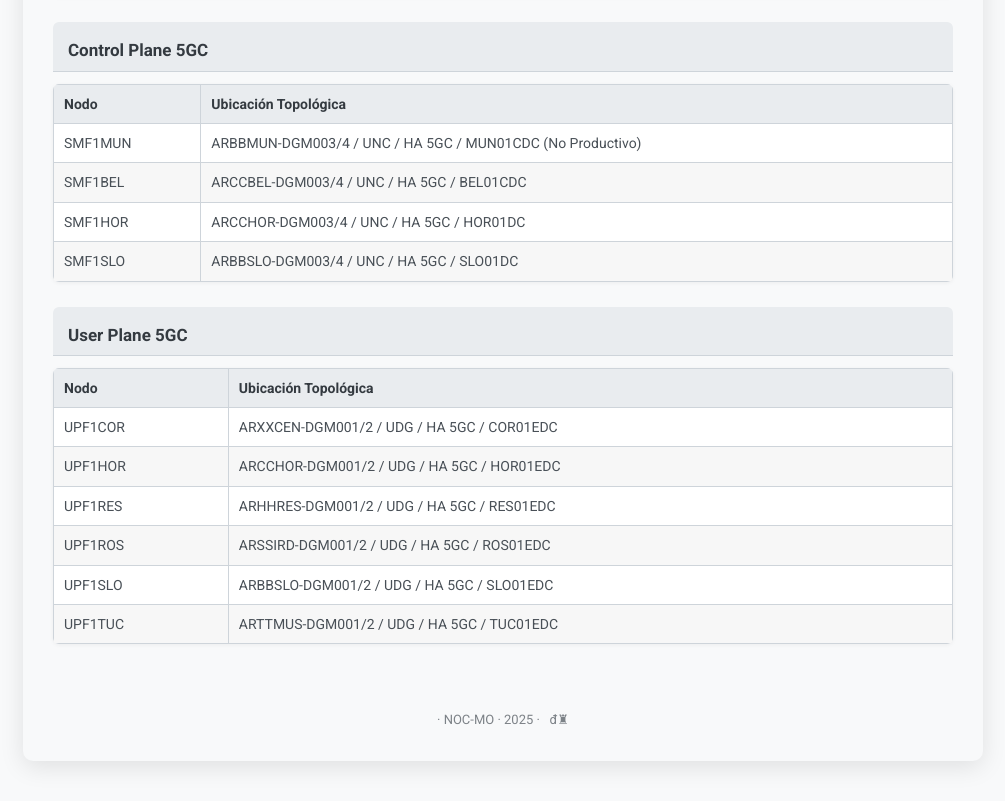
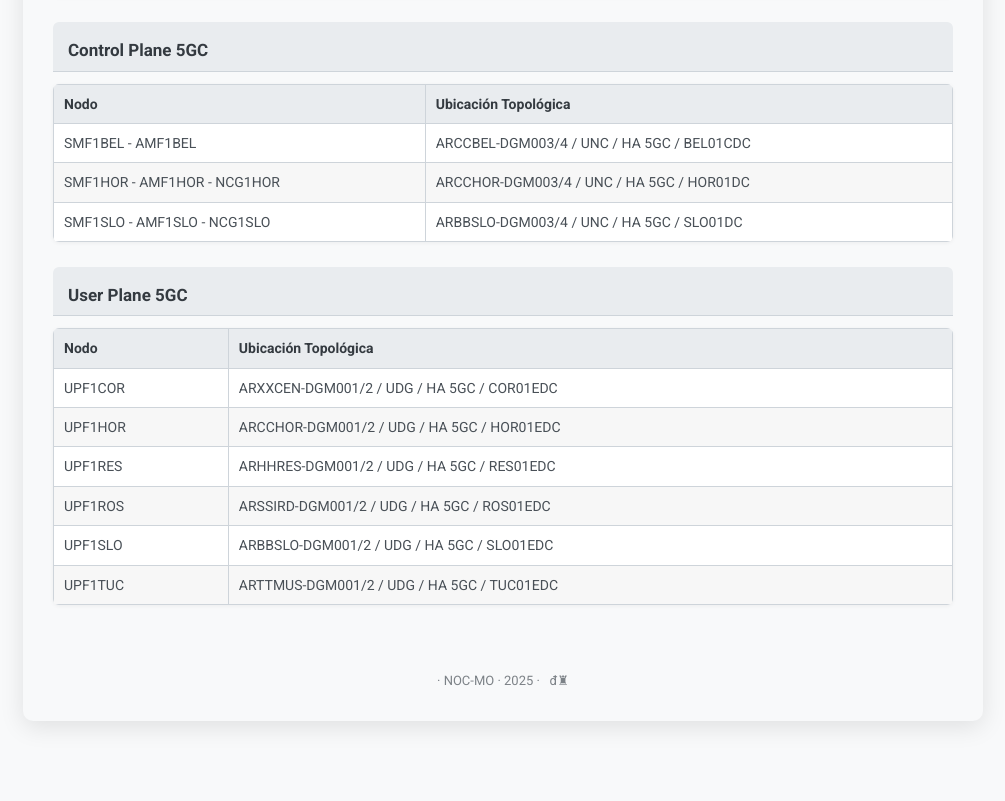
Before and after one commit to Leigto91/Traductor-de-alarmas, a plain HTML site: page NomenclaturaInfra.html in a window 1280 px wide. Shown: the part 1232-2033 px from the top of the page, without its empty margins (137-1142 px from the left). After the commit the page ends 1993 px from the top, so only its background shows below. Drawn offline with Linux system fonts and the light colour scheme.

Commit message:
actualizacion de nodos

```diff
--- a/NomenclaturaInfra.html
+++ b/NomenclaturaInfra.html
@@ -315,21 +315,21 @@
           </tr>
         </thead>
         <tbody>
+          <!-- <tr>
+            <td>SMF1MUN -AMF1MUN - NCG1MUN</td>
+            <td>ARBBMUN-DGM003/4 / UNC / HA 5GC / MUN01CDC (No desplegado)</td>
+          </tr> -->
           <tr>
-            <td>SMF1MUN</td>
-            <td>ARBBMUN-DGM003/4 / UNC / HA 5GC / MUN01CDC (No Productivo)</td>
-          </tr>
-          <tr>
-            <td>SMF1BEL</td>
+            <td>SMF1BEL - AMF1BEL</td>
             <td>ARCCBEL-DGM003/4 / UNC / HA 5GC / BEL01CDC</td>
 
           </tr>
           <tr>
-            <td>SMF1HOR</td>
+            <td>SMF1HOR - AMF1HOR - NCG1HOR</td>
             <td>ARCCHOR-DGM003/4 / UNC / HA 5GC / HOR01DC</td>
           </tr>
           <tr>
-            <td>SMF1SLO</td>
+            <td>SMF1SLO - AMF1SLO - NCG1SLO</td>
             <td>ARBBSLO-DGM003/4 / UNC / HA 5GC / SLO01DC</td>
           </tr>
         </tbody>
```
